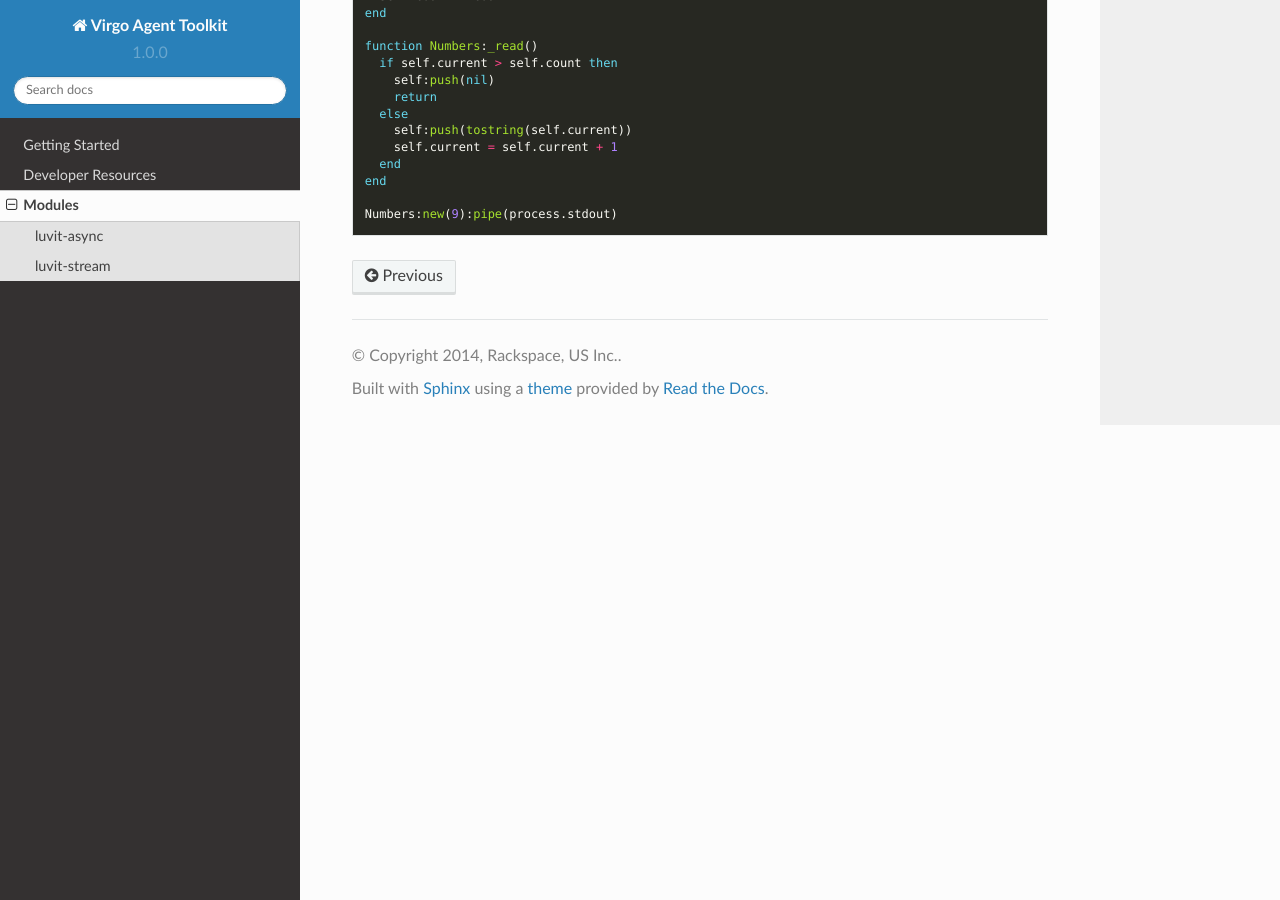
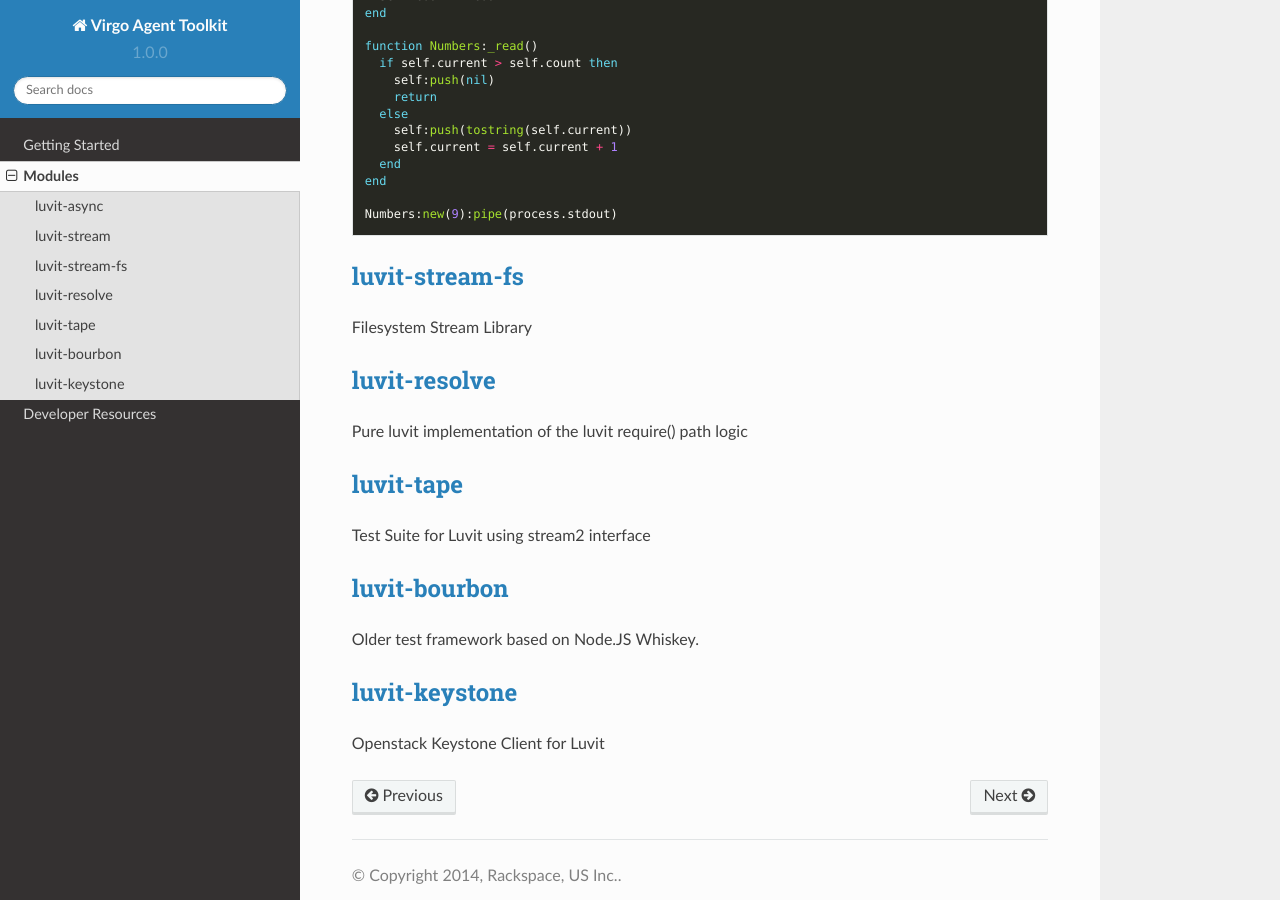
Before and after one commit to virgo-agent-toolkit/docs, a Sphinx documentation site: the page built from source/modules.rst, in a window 1280 px wide and 900 px high, scrolled down 762 px. Built offline with Sphinx 7.4.7 and the Read the Docs theme 2.0.0, drawn with Linux system fonts in a browser that asks for light colours.

Commit message:
add more modules

```diff
--- a/source/index.rst
+++ b/source/index.rst
@@ -18,5 +18,5 @@ footprint.  The Rackspace Monitoring Agent uses this framework and runs in about
    :glob:
 
    getting_started
+   modules
    developer_resources
-   modules
--- a/source/modules.rst
+++ b/source/modules.rst
@@ -50,5 +50,36 @@ Stream interface in Luvit.
 
     Numbers:new(9):pipe(process.stdout)
 
+`luvit-stream-fs`_
+------------------
+
+Filesystem Stream Library
+
+`luvit-resolve`_
+----------------
+
+Pure luvit implementation of the luvit require() path logic
+
+`luvit-tape`_
+-------------
+
+Test Suite for Luvit using stream2 interface
+
+`luvit-bourbon`_
+----------------
+
+Older test framework based on Node.JS Whiskey.
+
+`luvit-keystone`_
+-----------------
+
+Openstack Keystone Client for Luvit
+
 .. _`luvit-stream`: https://github.com/virgo-agent-toolkit/luvit-stream
 .. _`luvit-async`: https://github.com/virgo-agent-toolkit/luvit-async
+.. _`luvit-resolve`: https://github.com/virgo-agent-toolkit/luvit-resolve
+.. _`luvit-stream-fs`: https://github.com/virgo-agent-toolkit/luvit-stream-fs
+.. _`luvit-template-stream`: https://github.com/virgo-agent-toolkit/luvit-template-stream
+.. _`luvit-tape`: https://github.com/virgo-agent-toolkit/luvit-tape
+.. _`luvit-bourbon`: https://github.com/virgo-agent-toolkit/luvit-bourbon
+.. _`luvit-keystone`: https://github.com/virgo-agent-toolkit/luvit-keystone
```
